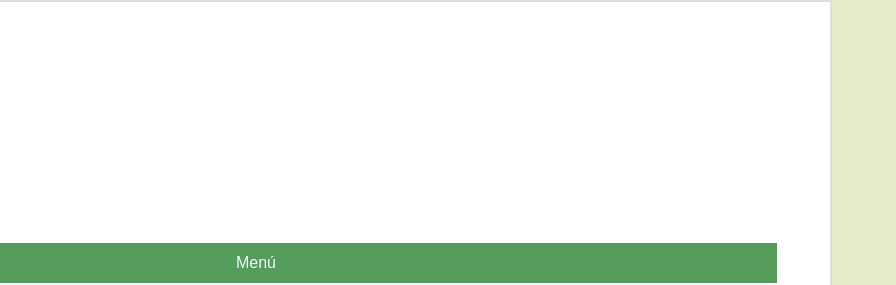
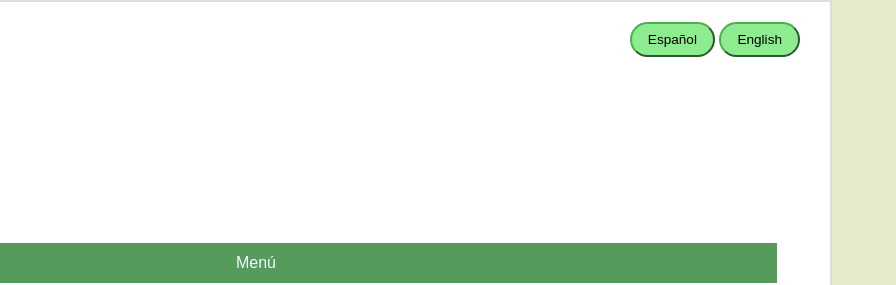
Before and after one commit to FrancisAH/EcoBloom, a plain HTML site: page index.html in a window 1280 px wide. Shown: the top 285 px of the page, 384-1280 px from the left. Drawn offline with Linux system fonts and the light colour scheme.

Commit message:
Le agregué los botones de español e inglés

```diff
--- a/index.html
+++ b/index.html
@@ -14,7 +14,8 @@
         <header>
             <img src="res/logoEcoOficial.jpg" alt="EcoBloom" class="logo">
             <div class="idioma-selector">
-
+                <button onclick="cambiarIdioma('es')">Español</button>
+                <button onclick="cambiarIdioma('en')">English</button>
             </div>
         </header>
 
```
